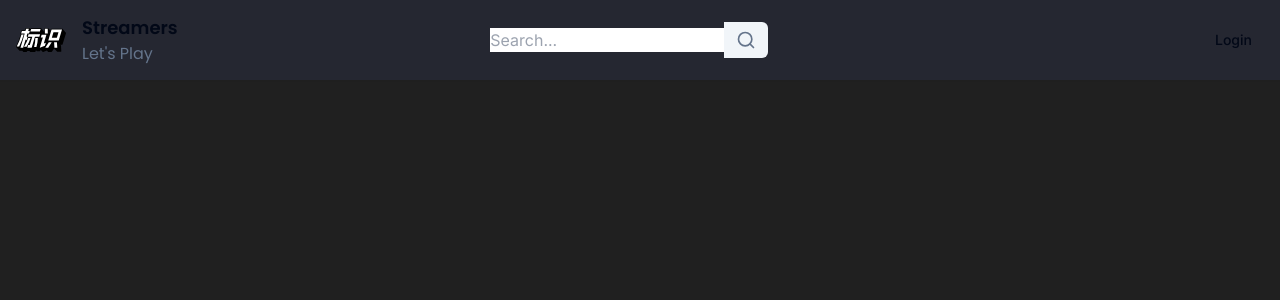
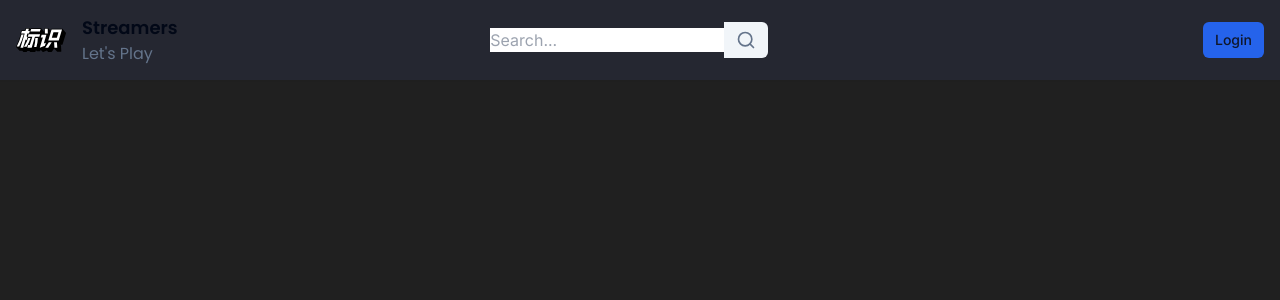
Before and after one commit to Kayange123/streamer, a Next.js app: page / in a window 1280 px wide. Shown: the top 300 px of the page. Built offline with nearby package versions, Linux system fonts and the light colour scheme; no server answers.

Commit message:
primary variant added

```diff
--- a/components/ui/button.tsx
+++ b/components/ui/button.tsx
@@ -18,6 +18,7 @@ const buttonVariants = cva(
           "bg-secondary text-secondary-foreground hover:bg-secondary/80",
         ghost: "hover:bg-accent hover:text-accent-foreground",
         link: "text-primary underline-offset-4 hover:underline",
+        primary: "text-primary bg-blue-600 hover:bg-blue-600/80"
       },
       size: {
         default: "h-10 px-4 py-2",
```
